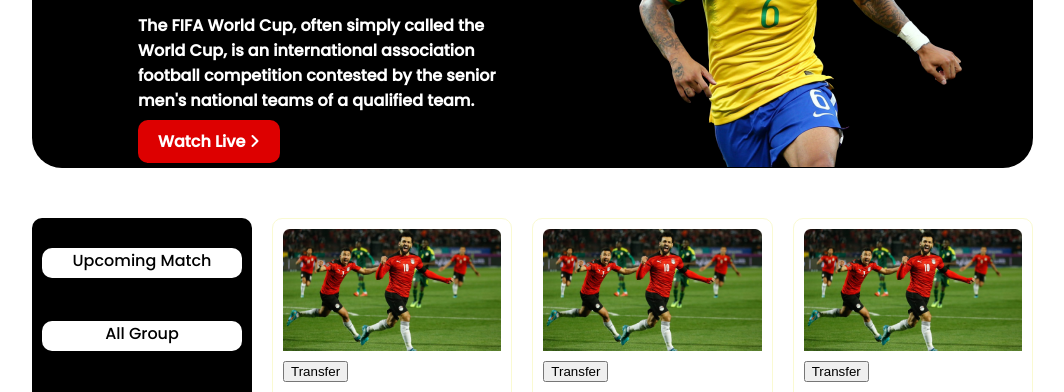
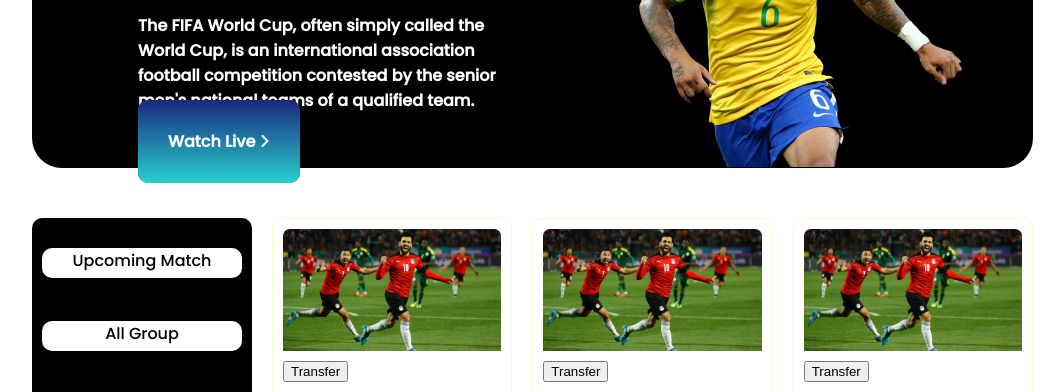
Before and after one commit to Sayeednayeem1/world-cup-repo, a plain HTML site: page index.html in a window 1280 px wide. In both pictures the pointer is over the element "Watch Live". Shown: the part 334-726 px from the top of the page, without its empty margins (108-1172 px from the left). Drawn offline with Linux system fonts and the light colour scheme.

Commit message:
hover effect and animation

```diff
--- a/style.css
+++ b/style.css
@@ -30,11 +30,16 @@
     background-color: #DD0000;
     padding: 10px 20px;
     border-radius: 10px;
+    transition: padding 2s;
 }
 .id{
     text-decoration: none;
     color: white;
     font-weight: 700px;
+}
+.link:hover{
+    padding: 30px 30px;
+    background-image: linear-gradient(#1A2980, #26D0CE);
 }
 /* from here second section */
 /* will be starting */
```
